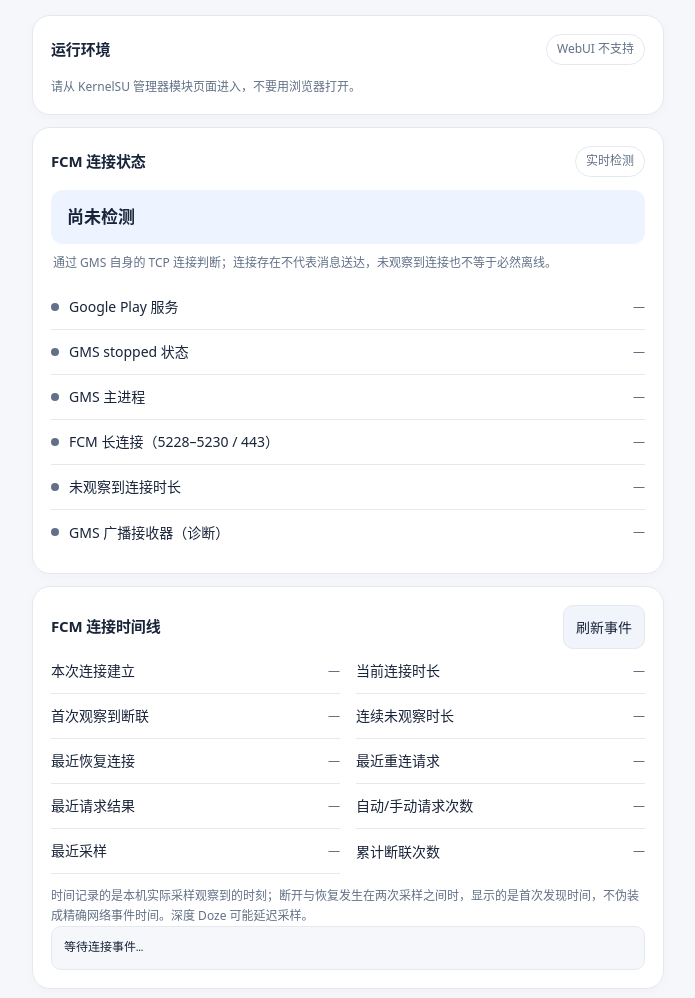
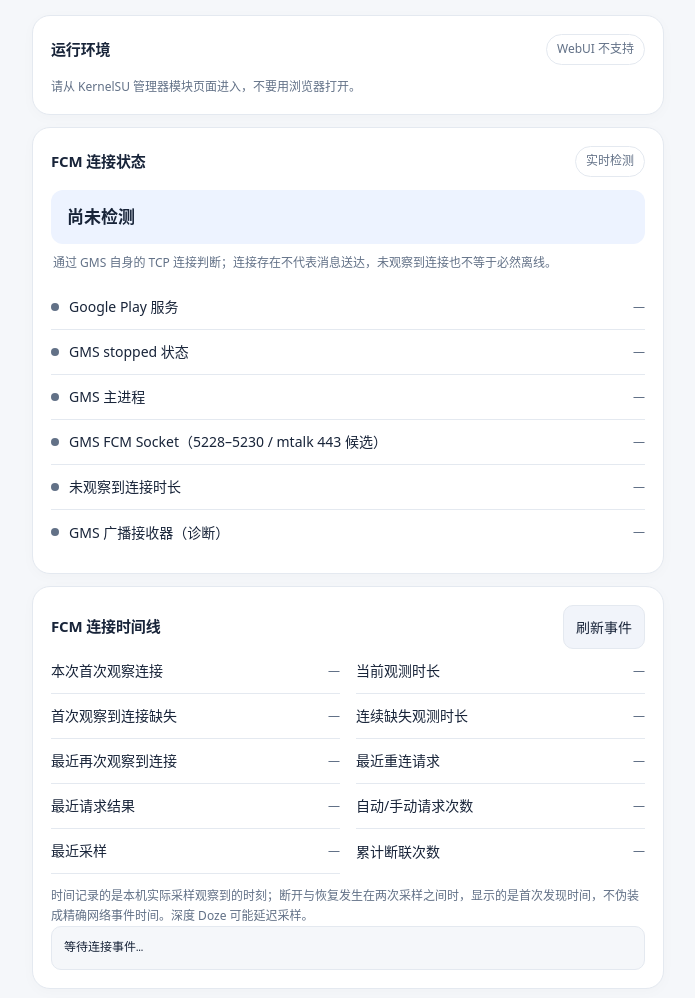
Before and after one commit to jarod360/Berry-FCM-OS7, a plain HTML site: page module/webroot/index.html in a window 1280 px wide. Shown: the part 88-1086 px from the top of the page, without its empty margins (292-987 px from the left). Drawn offline with Linux system fonts and the light colour scheme.

Commit message:
Clarify observed Socket versus verified FCM state in WebUI

```diff
--- a/module/webroot/index.html
+++ b/module/webroot/index.html
@@ -56,17 +56,17 @@ footer{padding-bottom:18px}
   <div class="status"><span class="dot" id="dgms"></span><span>Google Play 服务</span><span class="value" id="vgms">—</span></div>
   <div class="status"><span class="dot" id="dstop"></span><span>GMS stopped 状态</span><span class="value" id="vstop">—</span></div>
   <div class="status"><span class="dot" id="dproc"></span><span>GMS 主进程</span><span class="value" id="vproc">—</span></div>
-  <div class="status"><span class="dot" id="dmcs"></span><span>FCM 长连接（5228–5230 / 443）</span><span class="value" id="vmcs">—</span></div>
+  <div class="status"><span class="dot" id="dmcs"></span><span>GMS FCM Socket（5228–5230 / mtalk 443 候选）</span><span class="value" id="vmcs">—</span></div>
   <div class="status"><span class="dot" id="dmiss"></span><span>未观察到连接时长</span><span class="value" id="vmiss">—</span></div>
   <div class="status"><span class="dot" id="drecv"></span><span>GMS 广播接收器（诊断）</span><span class="value" id="vrecv">—</span></div>
 </section>
 <section class="card" id="fcmTimeline"><div class="head"><h2>FCM 连接时间线</h2><button id="loadEvents">刷新事件</button></div>
   <div class="timeline-grid">
-    <div class="status"><span>本次连接建立</span><span class="value" id="tSince">—</span></div>
-    <div class="status"><span>当前连接时长</span><span class="value" id="tConnected">—</span></div>
-    <div class="status"><span>首次观察到断联</span><span class="value" id="tDown">—</span></div>
-    <div class="status"><span>连续未观察时长</span><span class="value" id="tMissing">—</span></div>
-    <div class="status"><span>最近恢复连接</span><span class="value" id="tRestore">—</span></div>
+    <div class="status"><span>本次首次观察连接</span><span class="value" id="tSince">—</span></div>
+    <div class="status"><span>当前观测时长</span><span class="value" id="tConnected">—</span></div>
+    <div class="status"><span>首次观察到连接缺失</span><span class="value" id="tDown">—</span></div>
+    <div class="status"><span>连续缺失观测时长</span><span class="value" id="tMissing">—</span></div>
+    <div class="status"><span>最近再次观察到连接</span><span class="value" id="tRestore">—</span></div>
     <div class="status"><span>最近重连请求</span><span class="value" id="tTry">—</span></div>
     <div class="status"><span>最近请求结果</span><span class="value" id="tResult">—</span></div>
     <div class="status"><span>自动/手动请求次数</span><span class="value" id="tAttempts">—</span></div>
@@ -157,15 +157,15 @@ footer{padding-bottom:18px}
    row('stop',j.gms_stopped===0?'good':j.gms_stopped===1?'bad':'warn',j.gms_stopped===0?'未停止':j.gms_stopped===1?'已停止':'未知');
    row('proc',j.gcm_persistent===1?'good':'bad',j.gcm_persistent===1?'运行中':'未运行');
    const fstate=j.fcm_state||'unknown',connected=fstate==='connected',missing=Number(j.fcm_missing_seconds||0);
-   const transport=j.fcm_transport==='tcp443'?'TCP 443（mtalk 地址匹配）':j.fcm_transport||'—';
-   const statusText={connected:'已观察到 '+transport,connecting:'检测到连接尝试，尚未建立',disconnected:j.fcm_last_seen>0?'未观察到 FCM 连接':'尚未观察到首次连接',unknown:'无法确认（本轮检测不可用）',stale:'采样已过期，状态未知',never_seen:'等待首次观察'};
-   const stateColor=connected?'good':fstate==='disconnected'&&j.fcm_last_seen>0?'bad':'warn';
+   const transport=j.fcm_transport==='tcp443'?'TCP 443（mtalk 地址候选）':j.fcm_transport||'—';
+   const statusText={connected:'已观察到 Socket：'+transport,connecting:'检测到连接尝试，尚未建立',disconnected:j.fcm_last_seen>0?'未观察到 FCM 连接':'尚未观察到首次连接',unknown:'无法确认（本轮检测不可用）',stale:'采样已过期，状态未知',never_seen:'等待首次观察'};
+   const stateColor=connected?(j.fcm_transport==='tcp443'?'warn':'good'):fstate==='disconnected'&&j.fcm_last_seen>0?'bad':'warn';
    row('mcs',stateColor,statusText[fstate]||'无法确认');
    row('miss',connected?'good':stateColor,connected?'0 秒':(fstate==='disconnected'||fstate==='connecting')?durationText(missing):'—');
    row('recv',j.receivers>0?'good':'warn',String(j.receivers));
    let verdict='当前无法确定 FCM 连接状态',color='warn';
    if(!j.gms_installed||j.gms_stopped===1||j.gcm_persistent!==1){verdict='GMS 未运行或已被停止';color='bad';}
-   else if(connected){verdict='已观察到 FCM 长连接';color='good';}
+   else if(connected){verdict=j.fcm_transport==='tcp443'?'已观察到 mtalk 地址匹配的 GMS TCP 443 候选':'已观察到 GMS UID 的 FCM 专用端口 Socket';color=j.fcm_transport==='tcp443'?'warn':'good';}
    else if(fstate==='connecting'){verdict='FCM 正在尝试连接，尚未建立';}
    else if(fstate==='unknown'||fstate==='stale'){verdict=fstate==='stale'?'采样已过期，不能判断在线状态':'FCM 连接状态无法确认';}
    else if(fstate==='disconnected'&&j.fcm_last_seen>0){verdict=missing>=120?'连续未观察到连接，等待/已触发恢复':'首次观察到连接消失';}
```
